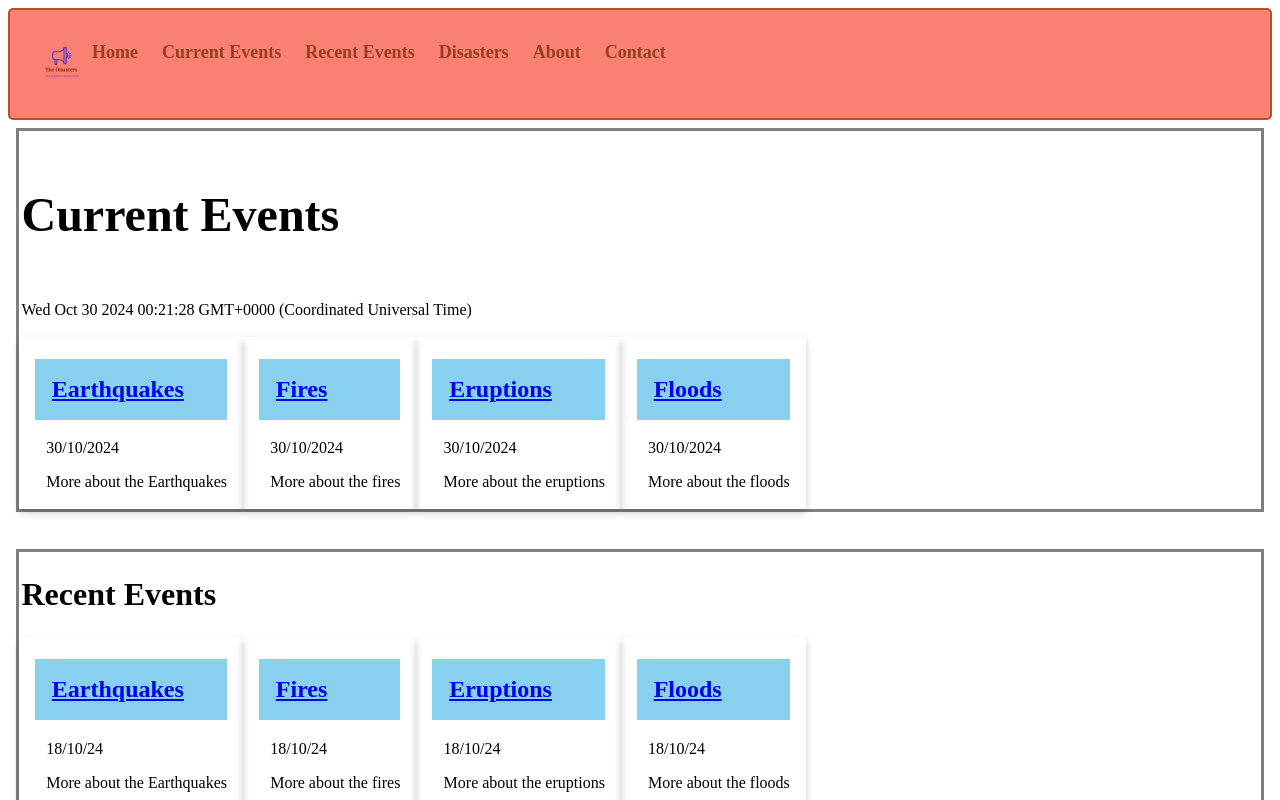
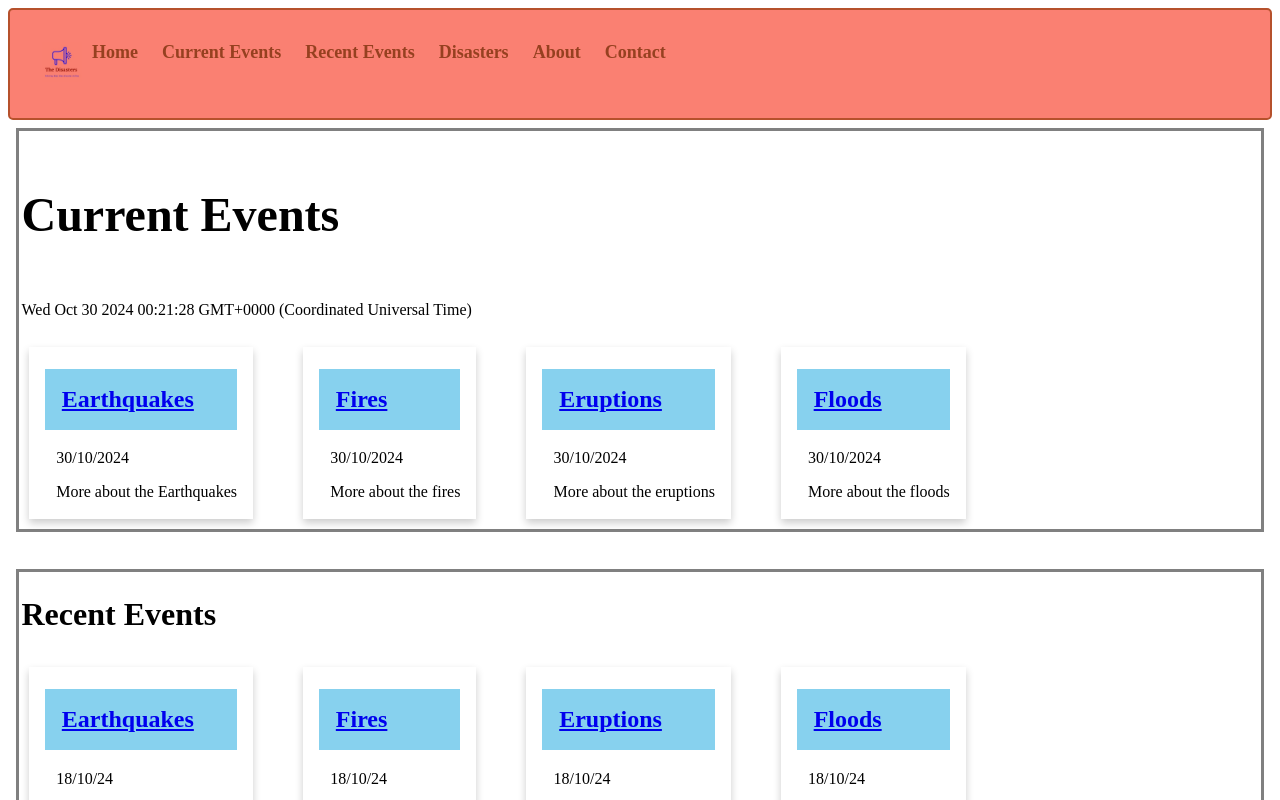
Before and after one commit to BIT-Studio-3/group-project-25-1-scade, a SvelteKit app in the folder disaster/disaster/: page / in a window 1280 px wide. Shown: the top 800 px of the page. Built offline with nearby package versions, Linux system fonts and the light colour scheme.

Commit message:
added more space between alerts and added further comments for future reference

```diff
--- a/disaster/disaster/src/routes/+page.svelte
+++ b/disaster/disaster/src/routes/+page.svelte
@@ -18,7 +18,7 @@
         <h1><Header headingTitle="Current Events" /></h1>
         <p>{currentTime}</p>
         <div class="card-container">
-            <Card where="/disasters/earthquake" title="Earthquakes" date={formattedDate} info="More about the Earthquakes" />
+            <Card where="/disasters/earthquake" title="Earthquakes" date={formattedDate} info="More about the Earthquakes" /> <!--Current event cards will need to be designed so they update their title, description, and link based on current disaster or alert.-->
             <Card where="/disasters/fire" title="Fires" date={formattedDate} info="More about the fires" />
             <Card where="/disasters/eruption" title="Eruptions" date={formattedDate} info="More about the eruptions" />
             <Card where="/disasters/flood" title="Floods" date={formattedDate} info="More about the floods" />
@@ -55,15 +55,22 @@
         border-color: grey;
     }
 
-    .card-container{
+    .card-container {
     display: flex;
-    flex-wrap: wrap; /* Allows wrapping if there are too many cards */
+    flex-wrap: wrap;
+    padding: 10px;
+    gap: 50px;
     }
 
     .card-container .card {
-    flex: 1; /* Adjusts the cards to share available space */
-    margin: 10px; /* Adds space between cards */
-    min-width: 200px; /* Minimum width for cards */
+    flex: 1;
+    margin: 10px;
+    min-width: 200px;
+    padding: 10px;
+    background-color: white;
+    border-radius: 5px;
+    box-shadow: 0 2px 5px rgba(0, 0, 0, 0.1);
+
     }
     .imageContainor {
         display: flex;
```
